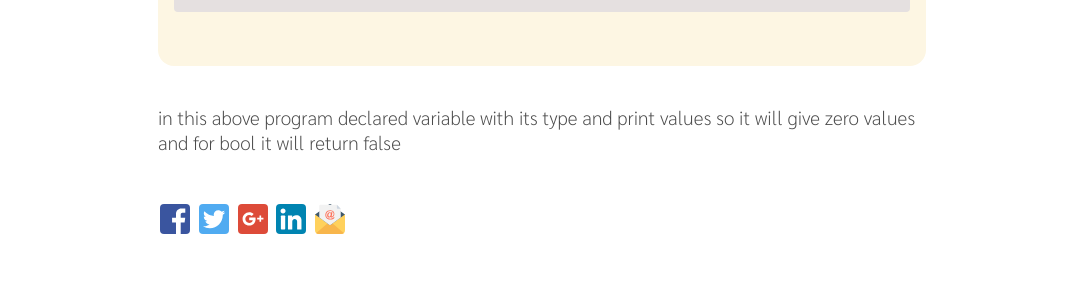
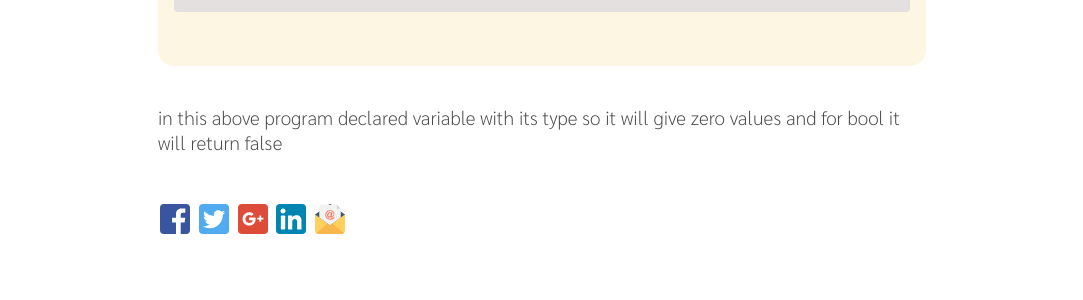
Before and after one commit to EngineITOps/EngineITOps.github.io, a Jekyll site: the page built from _posts/2019-03-03-variable_with_zero_value.md, in a window 1280 px wide. Shown: the part 915-1215 px from the top of the page, without its empty margins (98-1181 px from the left). Built offline with Jekyll 4.4.1, drawn with Linux system fonts in a browser that asks for light colours.

Commit message:
Update 2019-03-03-variable_with_zero_value.md

````diff
--- a/_posts/2019-03-03-variable_with_zero_value.md
+++ b/_posts/2019-03-03-variable_with_zero_value.md
@@ -30,5 +30,5 @@ func main() {
 }
 ```
 
-in this above program declared variable with its type and print values so it will give zero values and for bool it will return
+in this above program declared variable with its type so it will give zero values and for bool it will return
 false
````
